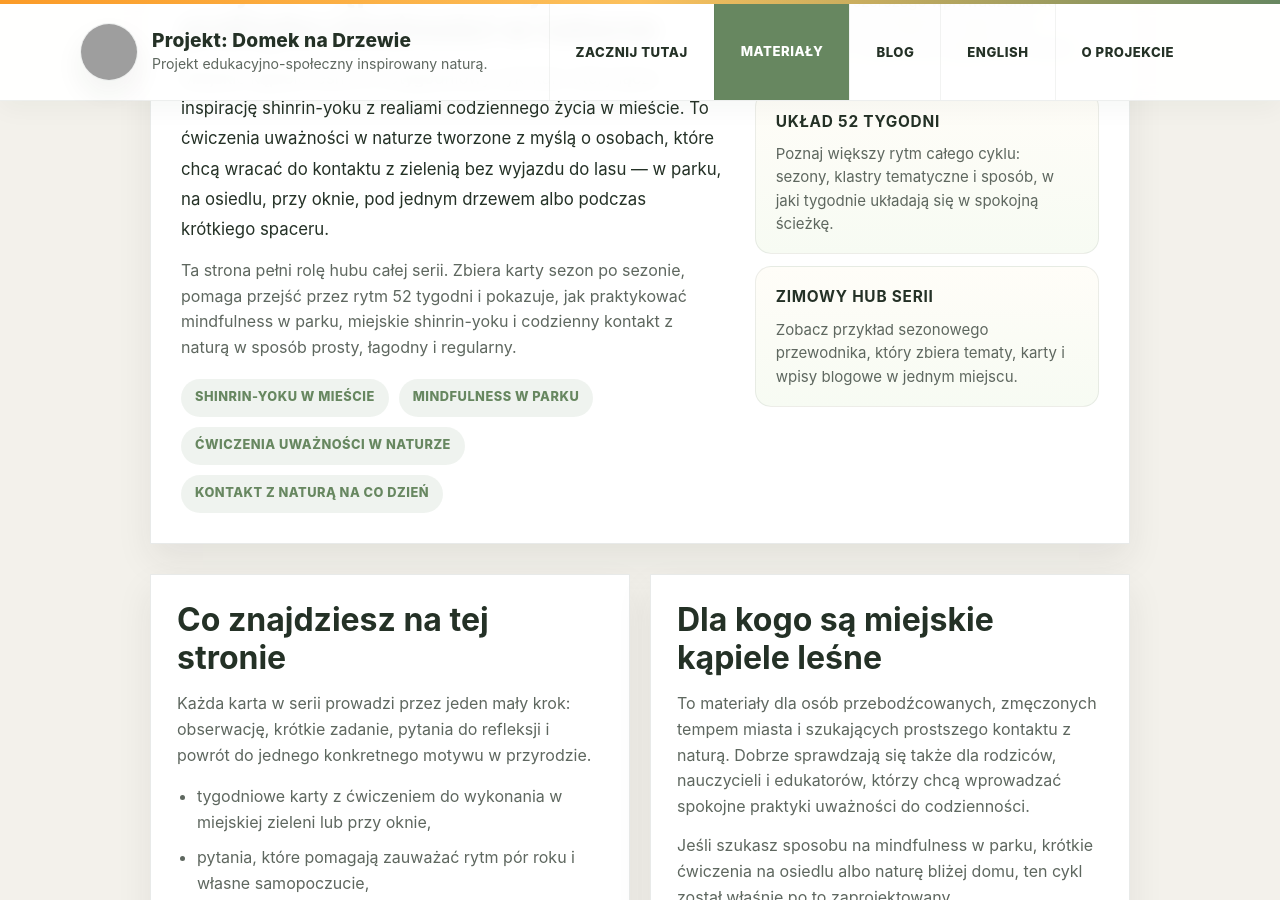
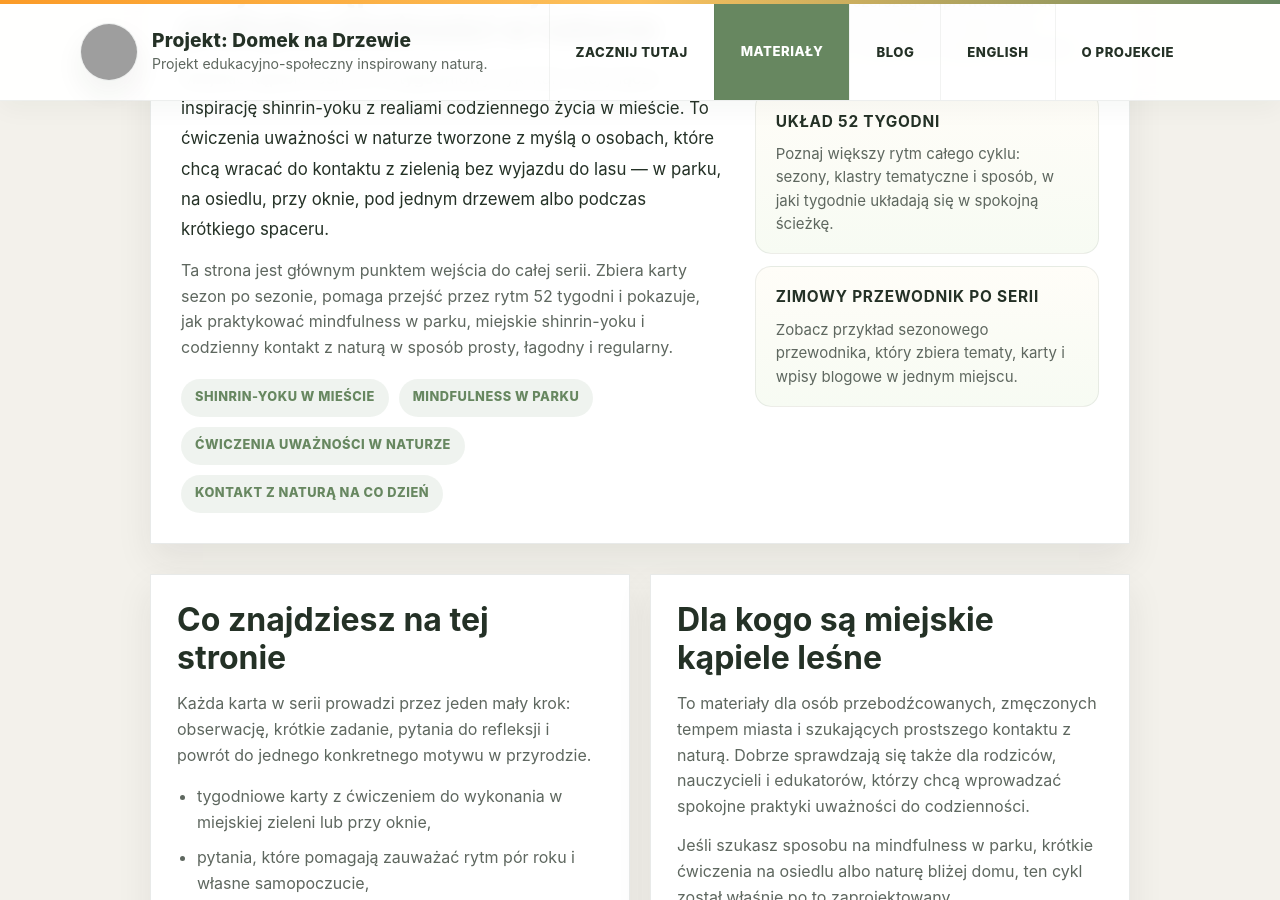
Before and after one commit to akonkia/domeknadrzewie, a Jekyll site: the page materialy/kapiele_miejskie/index.html, which Jekyll copies as it is, in a window 1280 px wide and 900 px high, scrolled down 571 px. Built offline with Jekyll 4.4.1, drawn with Linux system fonts in a browser that asks for light colours; grey boxes are pictures that could not be loaded.

Commit message:
Replace hub wording in Polish copy

```diff
--- a/materialy/kapiele_miejskie/index.html
+++ b/materialy/kapiele_miejskie/index.html
@@ -434,7 +434,7 @@
           <p class="section-kicker">Całoroczny cykl</p>
           <h2>Miejskie kąpiele leśne jako praktyka uważności w naturze</h2>
           <p class="series-lead">Miejskie kąpiele leśne to cotygodniowy cykl kart, który łączy inspirację shinrin-yoku z realiami codziennego życia w mieście. To ćwiczenia uważności w naturze tworzone z myślą o osobach, które chcą wracać do kontaktu z zielenią bez wyjazdu do lasu — w parku, na osiedlu, przy oknie, pod jednym drzewem albo podczas krótkiego spaceru.</p>
-          <p>Ta strona pełni rolę hubu całej serii. Zbiera karty sezon po sezonie, pomaga przejść przez rytm 52 tygodni i pokazuje, jak praktykować mindfulness w parku, miejskie shinrin-yoku i codzienny kontakt z naturą w sposób prosty, łagodny i regularny.</p>
+          <p>Ta strona jest głównym punktem wejścia do całej serii. Zbiera karty sezon po sezonie, pomaga przejść przez rytm 52 tygodni i pokazuje, jak praktykować mindfulness w parku, miejskie shinrin-yoku i codzienny kontakt z naturą w sposób prosty, łagodny i regularny.</p>
           <div class="series-chips" aria-label="Główne tematy serii">
             <span>Shinrin-yoku w mieście</span>
             <span>Mindfulness w parku</span>
@@ -452,7 +452,7 @@
             <span>Poznaj większy rytm całego cyklu: sezony, klastry tematyczne i sposób, w jaki tygodnie układają się w spokojną ścieżkę.</span>
           </a>
           <a class="series-link-card" href="/pl/zimowe-karty-uwaznosci-przewodnik-po-tematach-cwiczeniach-i-materialach/">
-            <strong>Zimowy hub serii</strong>
+            <strong>Zimowy przewodnik po serii</strong>
             <span>Zobacz przykład sezonowego przewodnika, który zbiera tematy, karty i wpisy blogowe w jednym miejscu.</span>
           </a>
         </div>
```
Also changed, not shown: _posts/2026-03-02-zimowe-karty-uwaznosci-przewodnik-po-tematach-cwiczeniach-i-materialach.pl.md (+1 -1 lines).
